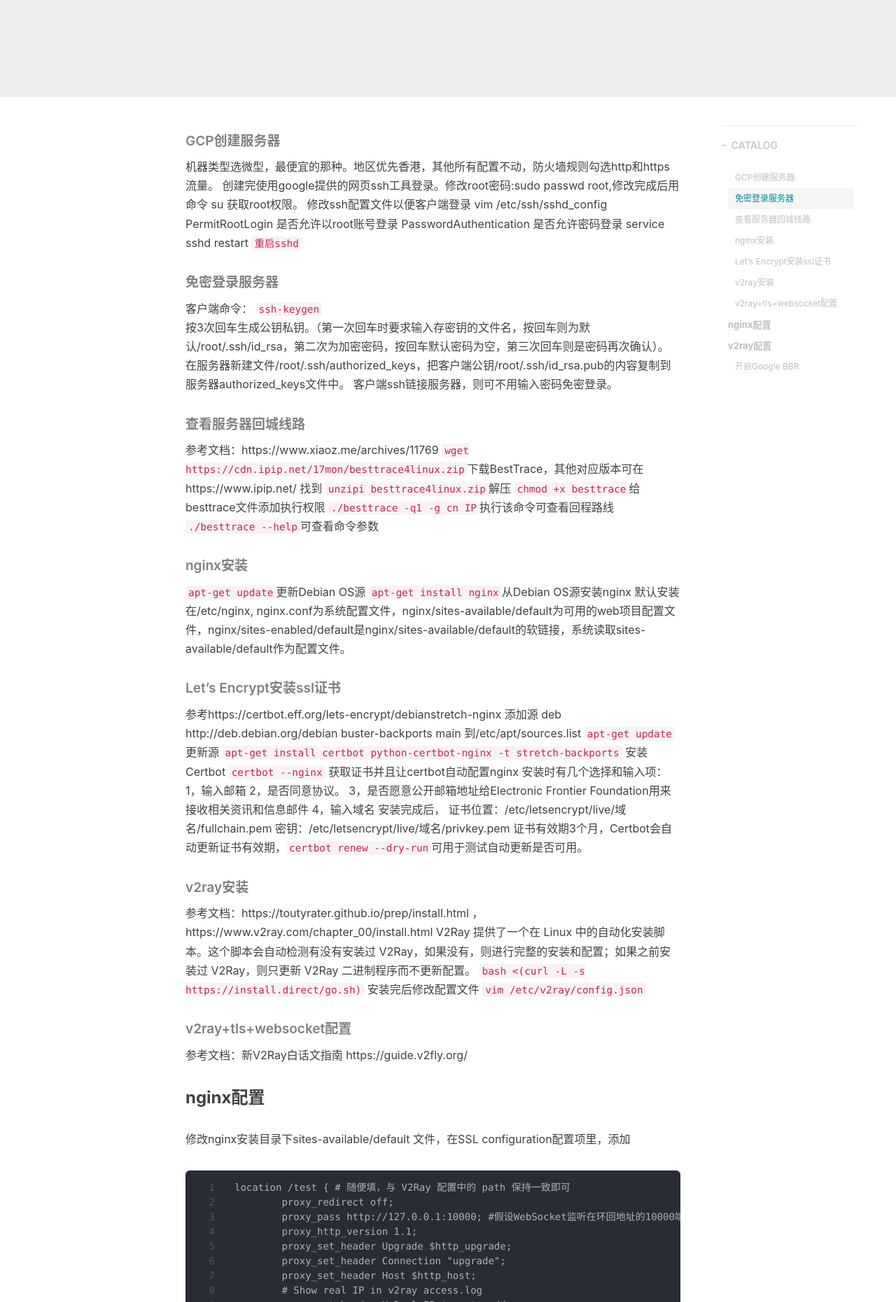
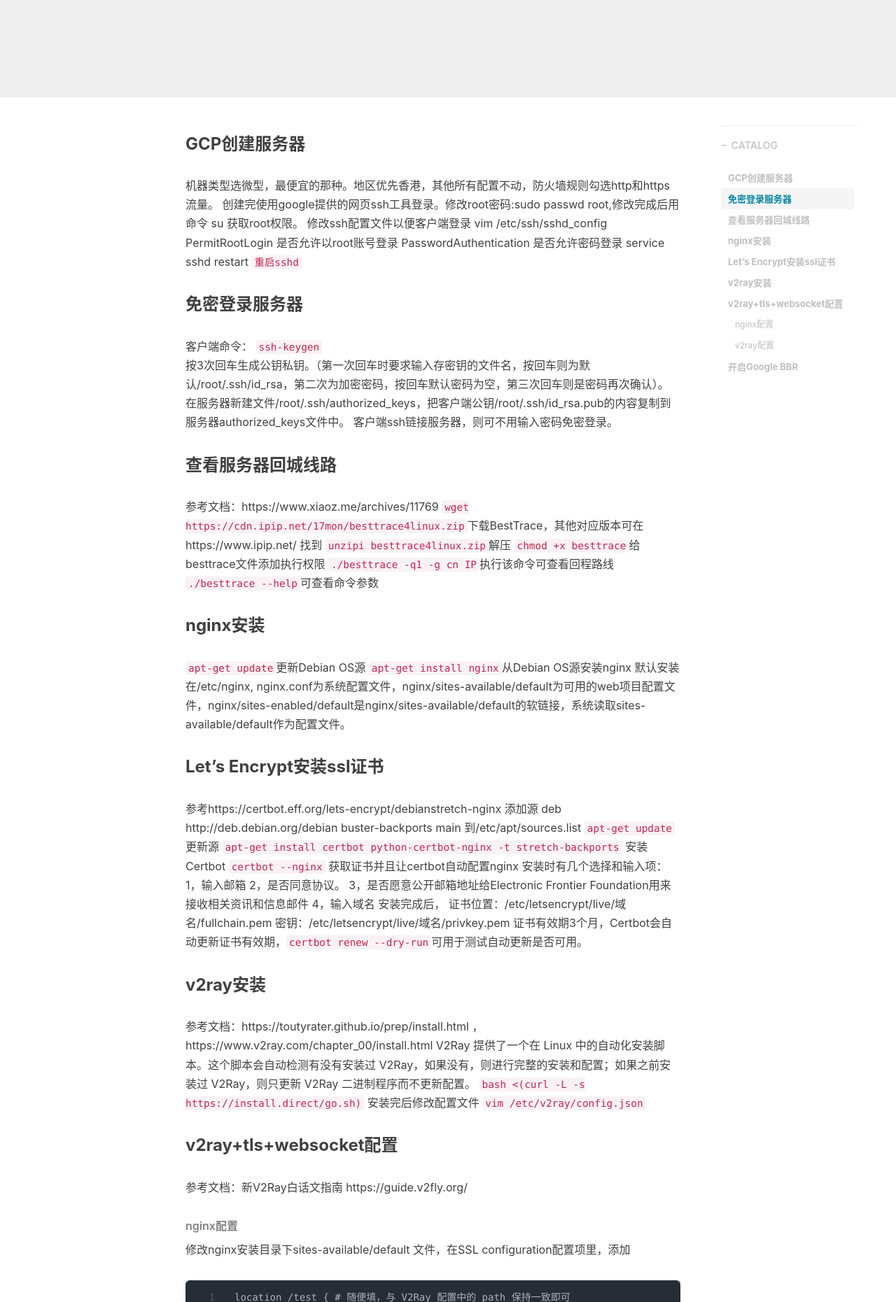
Before and after one commit to paladiny/paladiny.github.io, a Jekyll site: the page built from _posts/2019-06-17-v2ray configuration.markdown, in a window 1280 px wide. Shown: the part 384-2245 px from the top of the page at 70% size. Built offline with Jekyll 4.4.1, drawn with Linux system fonts in a browser that asks for light colours; nearby versions of some CDN libraries; comment, search, counter and statistics services are not loaded.

````diff
--- a/_posts/2019-06-17-v2ray configuration.markdown
+++ b/_posts/2019-06-17-v2ray configuration.markdown
@@ -15,7 +15,7 @@ tags:
 
 
 
-##### GCP创建服务器
+### GCP创建服务器
 机器类型选微型，最便宜的那种。地区优先香港，其他所有配置不动，防火墙规则勾选http和https流量。
 创建完使用google提供的网页ssh工具登录。修改root密码:sudo passwd root,修改完成后用命令 su  获取root权限。
 修改ssh配置文件以便客户端登录
@@ -24,13 +24,13 @@ PermitRootLogin 是否允许以root账号登录
 PasswordAuthentication 是否允许密码登录
 service sshd restart `重启sshd`
 
-##### 免密登录服务器
+### 免密登录服务器
 客户端命令： `ssh-keygen`<br>
 按3次回车生成公钥私钥。（第一次回车时要求输入存密钥的文件名，按回车则为默认/root/.ssh/id_rsa，第二次为加密密码，按回车默认密码为空，第三次回车则是密码再次确认）。
 在服务器新建文件/root/.ssh/authorized_keys，把客户端公钥/root/.ssh/id_rsa.pub的内容复制到服务器authorized_keys文件中。
 客户端ssh链接服务器，则可不用输入密码免密登录。
 
-##### 查看服务器回城线路
+### 查看服务器回城线路
 参考文档：https://www.xiaoz.me/archives/11769
 ```wget https://cdn.ipip.net/17mon/besttrace4linux.zip```下载BestTrace，其他对应版本可在https://www.ipip.net/ 找到
 ```unzipi besttrace4linux.zip```解压
@@ -38,12 +38,12 @@ service sshd restart `重启sshd`
 ```./besttrace -q1 -g cn IP```执行该命令可查看回程路线
 ```./besttrace --help```可查看命令参数
 
-##### nginx安装
+### nginx安装
 ```apt-get update```更新Debian OS源
 ```apt-get install nginx```从Debian OS源安装nginx
 默认安装在/etc/nginx, nginx.conf为系统配置文件，nginx/sites-available/default为可用的web项目配置文件，nginx/sites-enabled/default是nginx/sites-available/default的软链接，系统读取sites-available/default作为配置文件。
 
-##### Let's Encrypt安装ssl证书
+### Let's Encrypt安装ssl证书
 参考https://certbot.eff.org/lets-encrypt/debianstretch-nginx
 添加源 deb http://deb.debian.org/debian buster-backports main 到/etc/apt/sources.list
 ```apt-get update``` 更新源
@@ -60,16 +60,17 @@ service sshd restart `重启sshd`
 证书有效期3个月，Certbot会自动更新证书有效期，```certbot renew --dry-run```可用于测试自动更新是否可用。
 
 
-##### v2ray安装
+### v2ray安装
 参考文档：https://toutyrater.github.io/prep/install.html ， https://www.v2ray.com/chapter_00/install.html
 V2Ray 提供了一个在 Linux 中的自动化安装脚本。这个脚本会自动检测有没有安装过 V2Ray，如果没有，则进行完整的安装和配置；如果之前安装过 V2Ray，则只更新 V2Ray 二进制程序而不更新配置。
 ```bash <(curl -L -s https://install.direct/go.sh)```
 安装完后修改配置文件 ```vim /etc/v2ray/config.json```
 
 
-##### v2ray+tls+websocket配置
+### v2ray+tls+websocket配置
 参考文档：新V2Ray白话文指南 https://guide.v2fly.org/
-### nginx配置
+
+###### nginx配置
 修改nginx安装目录下sites-available/default 文件，在SSL configuration配置项里，添加
 ```
 location /test { # 随便填，与 V2Ray 配置中的 path 保持一致即可
@@ -84,7 +85,7 @@ location /test { # 随便填，与 V2Ray 配置中的 path 保持一致即可
         proxy_set_header X-Forwarded-For $proxy_add_x_forwarded_for;
 ```
 
-### v2ray配置
+##### v2ray配置
 ```
 {
   "log": {
@@ -144,7 +145,7 @@ location /test { # 随便填，与 V2Ray 配置中的 path 保持一致即可
 
 ```
 
-##### 开启Google BBR
+### 开启Google BBR
 参考文档：https://zocodev.com/debian-9-enable-google-bbr.html
 BBR需要Linux系统内核为4.9以上，Debian 9 系统内核为4.9，自带BBR，无需安装，只需配置开启即可。
 ```
````
